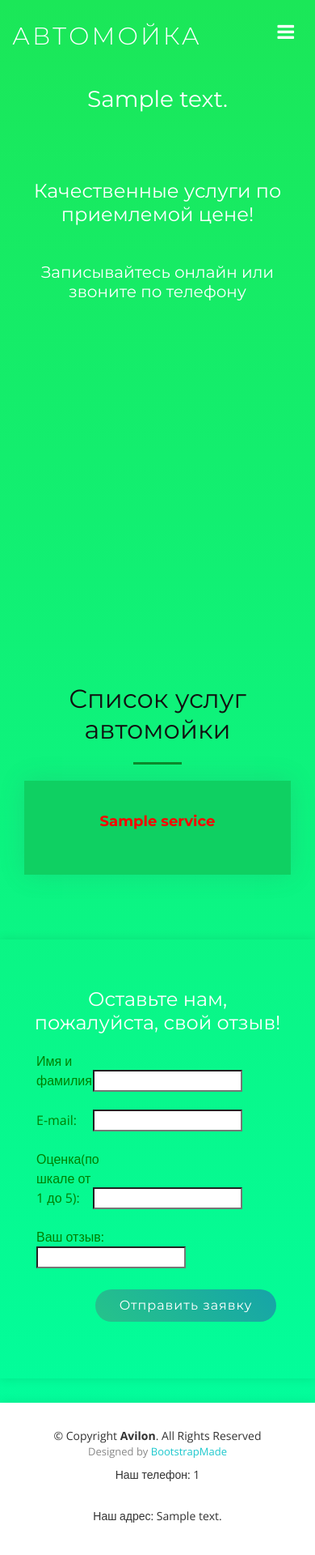
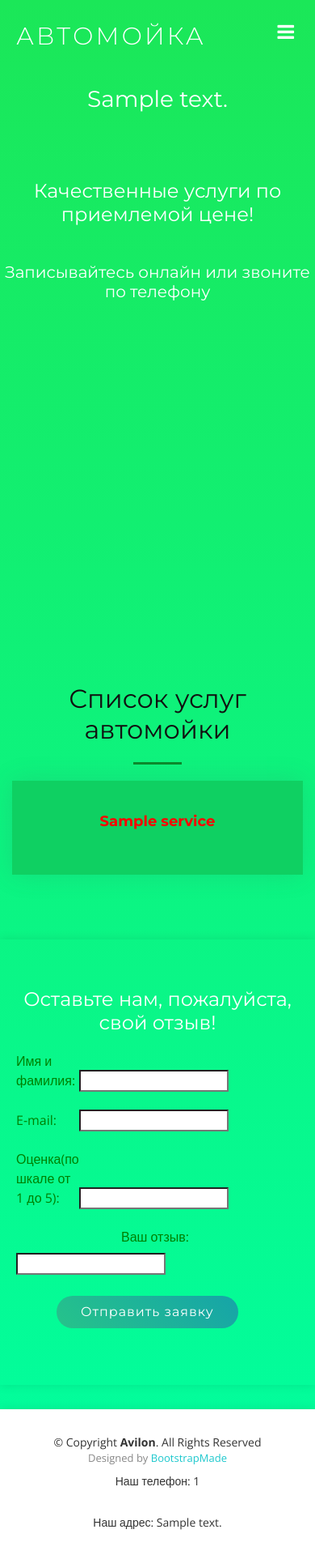
Before and after one commit to VictorWizard/Av, a Django app: template templates/av/index.html in a window 390 px wide. Shown: the whole page at 81% size. Before the commit the page ends 1881 px from the top, so only its background shows below. Run offline with Django 3.2, Linux system fonts and the light colour scheme; the template is opened without the code that fills it: most values are stand-ins (such as "Sample title", 1, 10 or a date in 2020); form fields are guessed from the names that the template uses; some libraries are stand-ins or nearby versions.

Commit message:
Avtomojka 3.0 Final

```diff
--- a/static/css/style.css
+++ b/static/css/style.css
@@ -37,6 +37,10 @@ h1, h2, h3, h4, h5, h6 {
   padding: 0;
 }
 
+.container {
+  padding-right: 0 !important;
+  padding-left: 0 !important;
+}
 /* Back to top button */
 .back-to-top {
   position: fixed;
@@ -82,6 +86,13 @@ h1, h2, h3, h4, h5, h6 {
 
 #header #logo {
   float: left;
+}
+
+@media (max-width: 768px) {
+  #header #logo {
+    float: left;
+    padding-left: 20px;
+  }
 }
 
 #header #logo h1 {
@@ -1338,11 +1349,7 @@ body.mobile-nav-active #mobile-nav-toggle {
   margin-left: 20px;
   margin-top: 20px;
 }
-@media (max-width: 768px) {
-  .form{
-    margin-left: 30px;
-  }
-}
+
 .formm{
   text-align: center;
 }
@@ -1367,8 +1374,10 @@ body.mobile-nav-active #mobile-nav-toggle {
 .labellll{
   display: inline-block;
 }
-.labellll label{
-  margin-bottom: 0px;
+@media (max-width: 768px) {
+  .labellll {
+    margin-left: 130px;
+  }
 }
 .form-padding{
   display: inline-block;
--- a/templates/av/index.html
+++ b/templates/av/index.html
@@ -63,7 +63,7 @@
                                 <div class="labellll"><label>Ваш отзыв: </label></div>
                                 <div class="form-padding1">{{ form.feedback }}</div>
                             </div>
-                            <div class="text-center">
+                            <div>
                                 <button type="submit" class="custom_btn">Отправить заявку</button>
                             </div>
                             </div>
```
